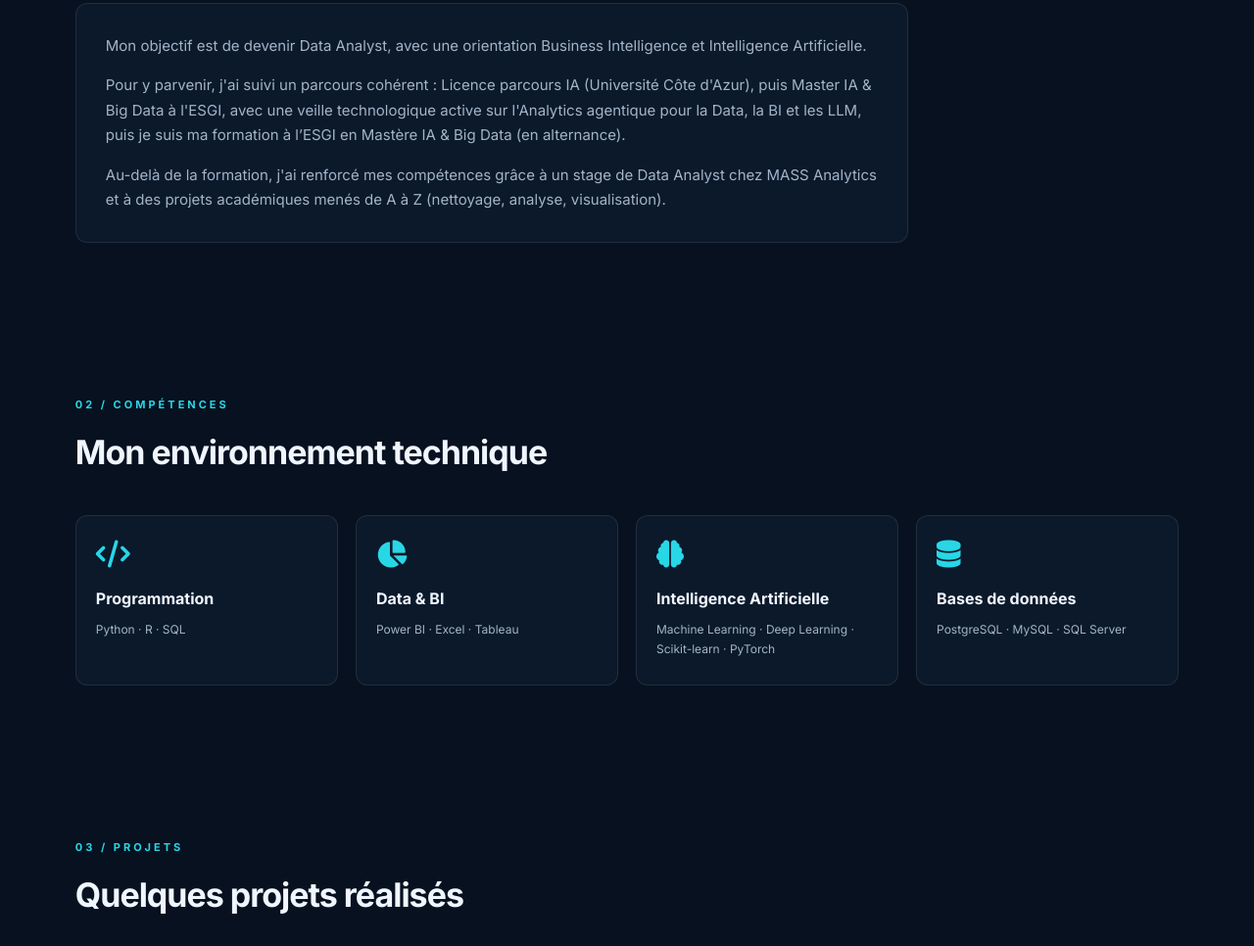
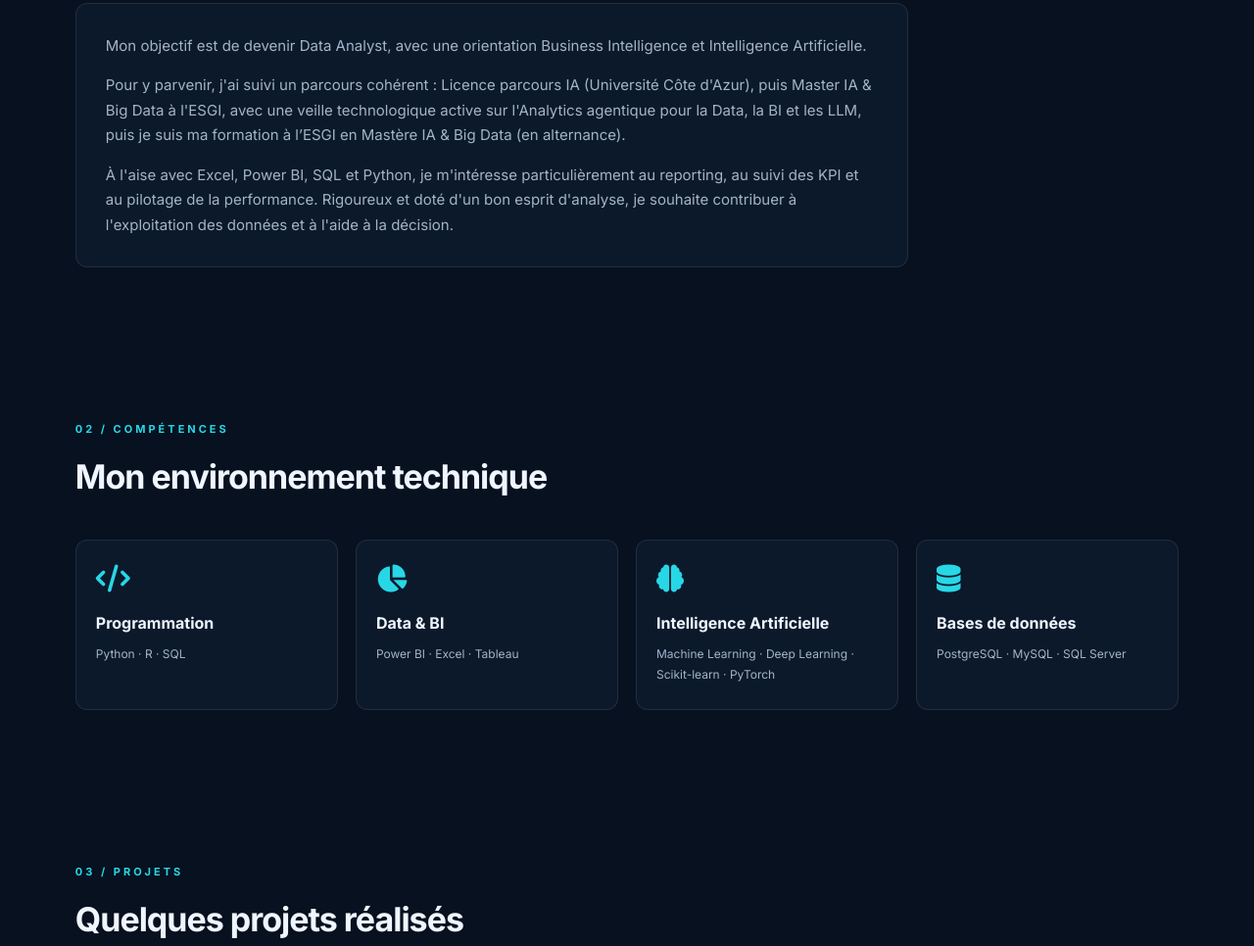
Before and after one commit to fgargabou/portfolio-fedi, a plain HTML site: page index.html in a window 1280 px wide. Shown: the part 937-1903 px from the top of the page at 98% size. Drawn offline with Linux system fonts and the light colour scheme.

Commit message:
Update index.html

```diff
--- a/index.html
+++ b/index.html
@@ -169,7 +169,7 @@
                     (en alternance).
                  </p>
                  <p>
-                     Au-delà de la formation, j'ai renforcé mes compétences grâce à un stage de Data Analyst chez MASS Analytics et à des projets académiques menés de A à Z (nettoyage, analyse, visualisation).
+                    À l'aise avec Excel, Power BI, SQL et Python, je m'intéresse particulièrement au reporting, au suivi des KPI et au pilotage de la performance. Rigoureux et doté d'un bon esprit d'analyse, je souhaite contribuer à l'exploitation des données et à l'aide à la décision.
                 </p>
             </div>
 
```
